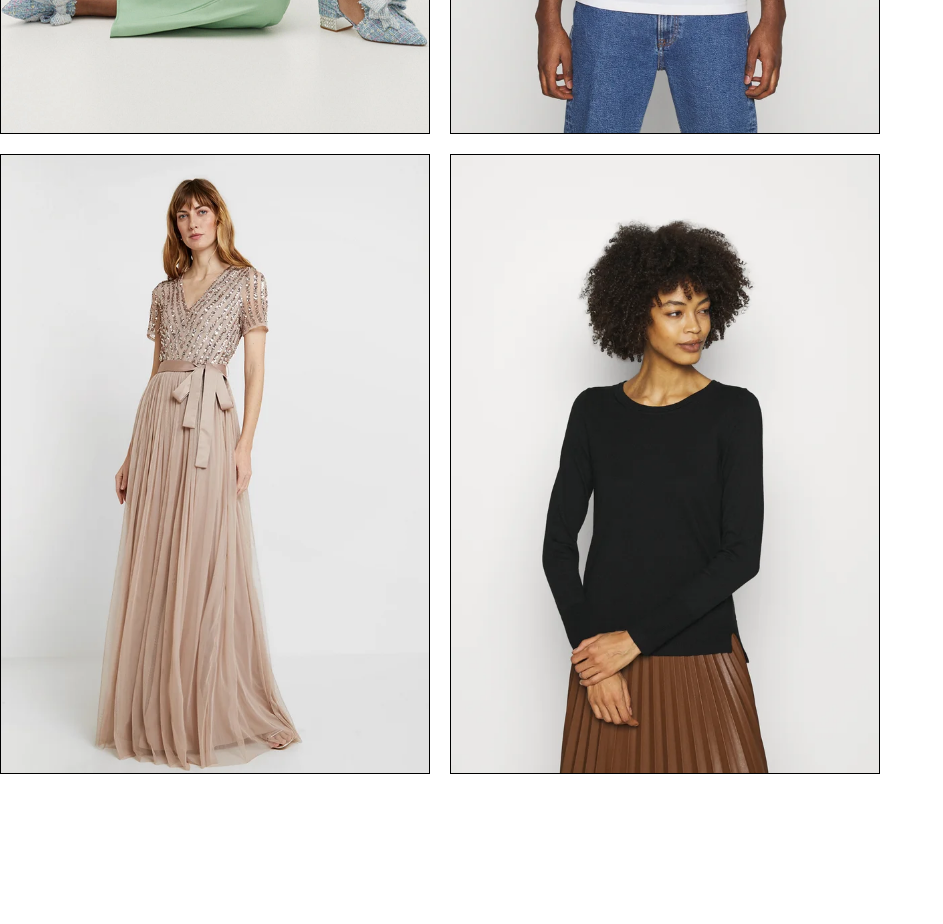
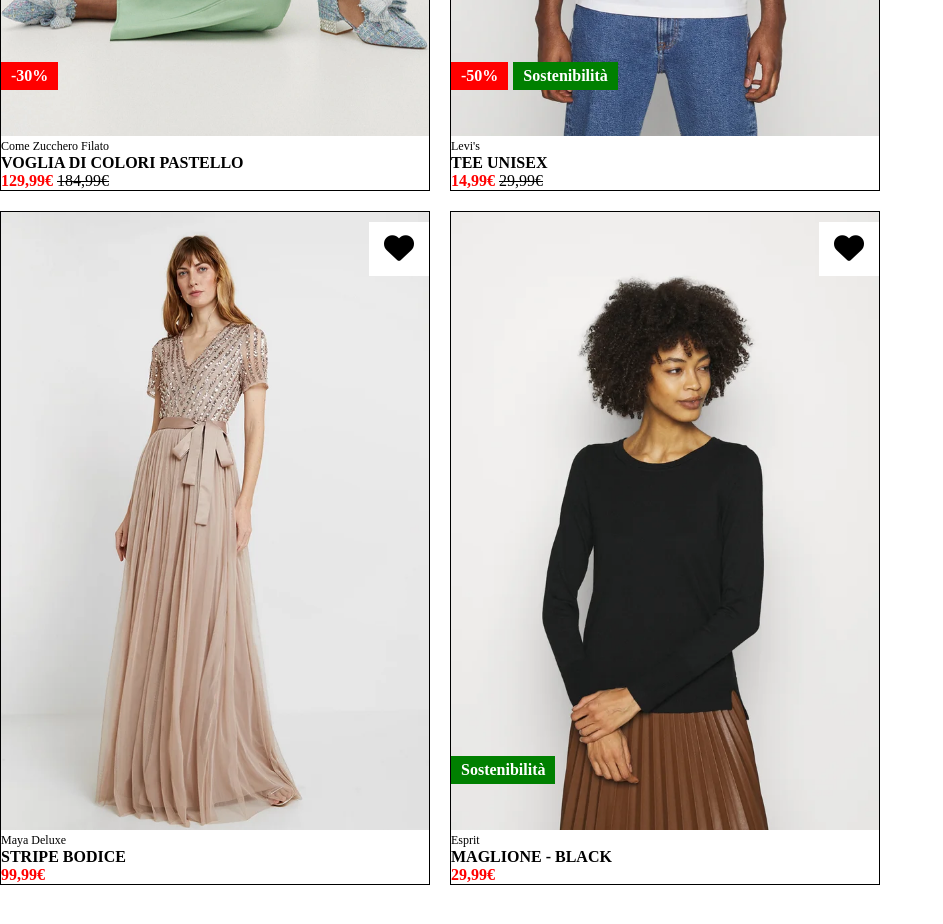
Before and after one commit to rebs-code/html-css-boolando, a plain HTML site: page index.html in a window 1280 px wide. Shown: the part 1320-2244 px from the top of the page, without its empty margins (0-943 px from the left). Before the commit the page ends 2154 px from the top, so only its background shows below. Drawn offline with Linux system fonts and the light colour scheme.

Commit message:
feat: info tag with content

```diff
--- a/css/style.css
+++ b/css/style.css
@@ -99,6 +99,10 @@ main {
 
 }
 
+.info-tag {
+    padding-top: 3px;
+}
+
 .heart {
     position: absolute;
     font-size: 30px;
--- a/index.html
+++ b/index.html
@@ -33,7 +33,7 @@
         <div class="container">
             <div class="photo-container">
                 <img src="img/1.webp" alt="picture fit tee unisex">
-                <div>
+                <div class="info-tag">
                     <p class="brand">Levi's</p>
                     <h2 class="item">RELAXED FIT TEE UNISEX</h2>
                     <p class="price-tag"><span class="discounted-price">14,99&euro;</span> <span class="full-price">29,99&euro;</span></p>
@@ -46,18 +46,63 @@
             </div>
             <div class="photo-container">
                 <img src="img/2.webp" alt="">
+                <div class="info-tag">
+                    <p class="brand">Guess</p>
+                    <h2 class="item">ROSES TEE</h2>
+                    <p class="price-tag"><span class="discounted-price">20,99&euro;</span> <span class="full-price">29,99&euro;</span></p>
+                    <div class="label">
+                        <div class="discount">-30%</div>
+                    </div>
+                    <div class="heart"><i class="fa-solid fa-heart"></i></div>
+                </div>
             </div>
             <div class="photo-container">
                 <img src="img/3.webp" alt="">
+                <div class="info-tag">
+                    <p class="brand">Come Zucchero Filato</p>
+                    <h2 class="item">VOGLIA DI COLORI PASTELLO</h2>
+                    <p class="price-tag"><span class="discounted-price">129,99&euro;</span> <span class="full-price">184,99&euro;</span></p>
+                    <div class="label">
+                        <div class="discount">-30%</div>
+                    </div>
+                    <div class="heart"><i class="fa-solid fa-heart"></i></div>
+                </div>
             </div>
             <div class="photo-container">
                 <img src="img/4.webp" alt="">
+                <div class="info-tag">
+                    <p class="brand">Levi's</p>
+                    <h2 class="item">TEE UNISEX</h2>
+                    <p class="price-tag"><span class="discounted-price">14,99&euro;</span> <span class="full-price">29,99&euro;</span></p>
+                    <div class="label">
+                        <div class="discount">-50%</div>
+                        <div class="tag">Sostenibilità</div>
+                    </div>
+                    <div class="heart"><i class="fa-solid fa-heart"></i></div>
+                </div>
             </div>
             <div class="photo-container">
                 <img src="img/5.webp" alt="">
+                <div class="info-tag">
+                    <p class="brand">Maya Deluxe</p>
+                    <h2 class="item">STRIPE BODICE</h2>
+                    <p class="price-tag"><span class="discounted-price">99,99&euro;</span> <span class="full-price"></span></p>
+                    <div class="label">
+                    </div>
+                    <div class="heart"><i class="fa-solid fa-heart"></i></div>
+                </div>
             </div>
             <div class="photo-container">
                 <img src="img/6.webp" alt="">
+                <div class="info-tag">
+                    <p class="brand">Esprit</p>
+                    <h2 class="item">MAGLIONE - BLACK</h2>
+                    <p class="price-tag"><span class="discounted-price">29,99&euro;</span> <span class="full-price"></span></p>
+                    <div class="label">
+                        <div class="tag">Sostenibilità</div>
+                    </div>
+                    <div class="heart"><i class="fa-solid fa-heart"></i></div>
+                </div>
             </div>
 
         </div>
```
